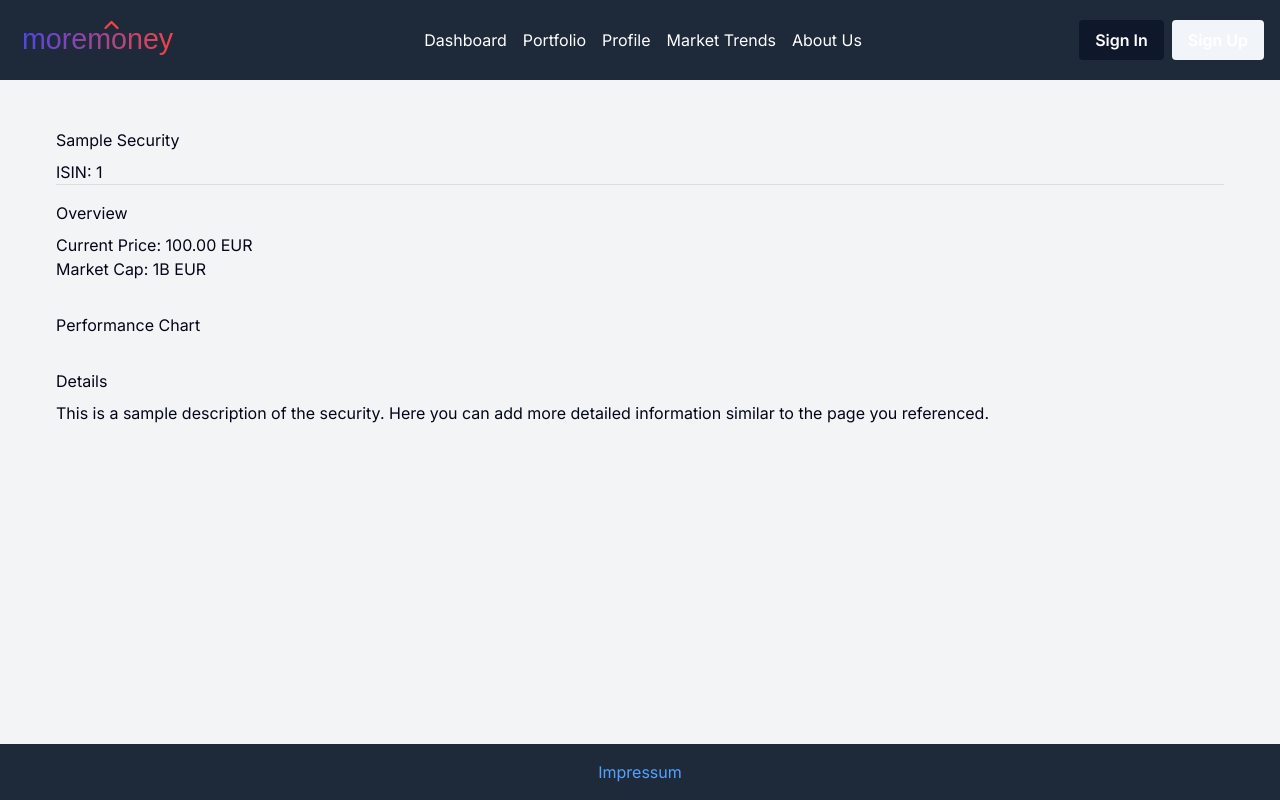
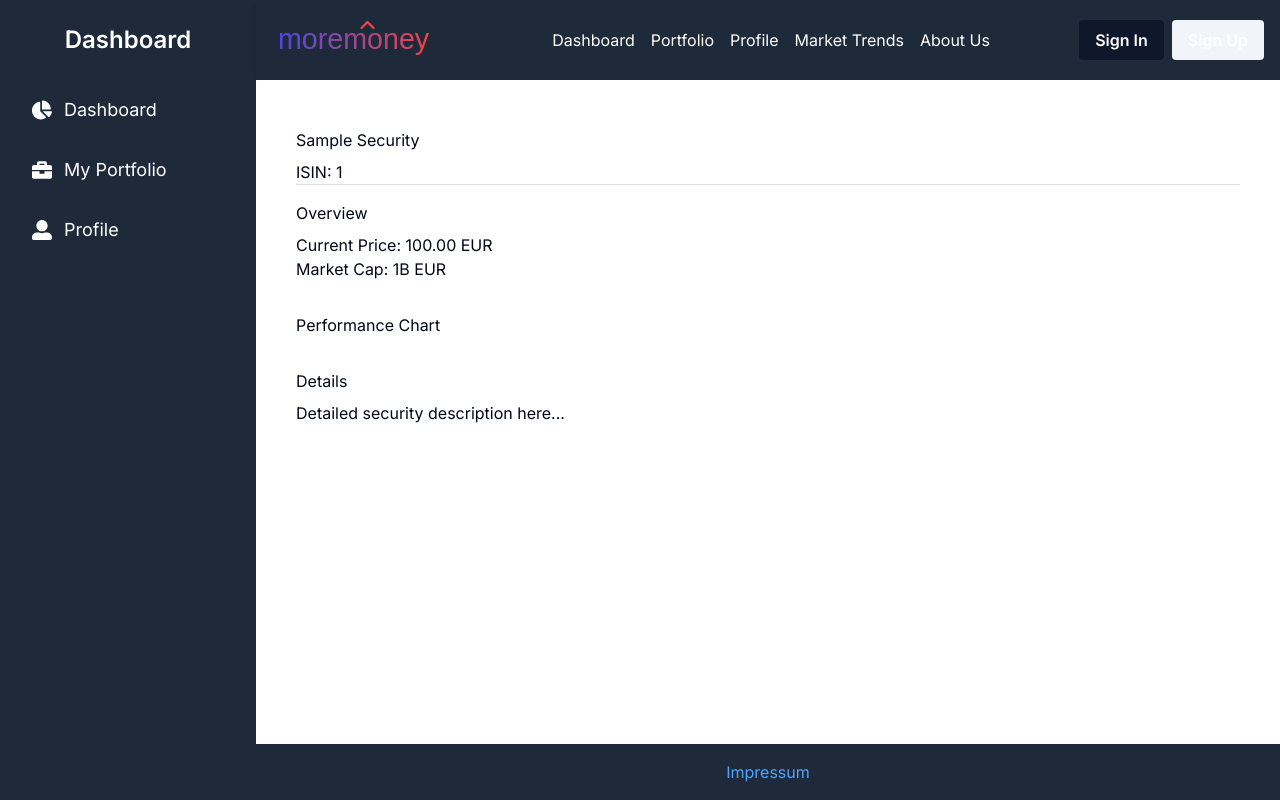
Before and after one commit to Tobias-Bla/moremoneygui, a Next.js app in the folder moneymakerui/: page /securities/1 in a window 1280 px wide. Built offline with nearby package versions, Linux system fonts and the light colour scheme; no server answers.

Commit message:
added more pages

```diff
--- a/moneymakerui/app/layout.tsx
+++ b/moneymakerui/app/layout.tsx
@@ -1,49 +1,21 @@
-"use client"; // ✅ Required for Client Components
-
+// app/layout.tsx
 import { Geist, Geist_Mono, Inter } from "next/font/google";
 import "./globals.css";
 import AuthProvider from "@/components/SessionProvider";
-//import Sidebar from "@/components/Sidebar";
-import Header from "@/components/Header"; // ✅ Import the new header components
-import { usePathname } from "next/navigation";
-import Link from "next/link"; // ✅ Import Link from Next.js
+import Layout from "@/components/layout/Layout";
+import { Toaster } from "@/components/ui/sonner";
 
-const geistSans = Geist({
-  variable: "--font-geist-sans",
-  subsets: ["latin"],
-});
-
-const geistMono = Geist_Mono({
-  variable: "--font-geist-mono",
-  subsets: ["latin"],
-});
-
-const inter = Inter({
-  subsets: ["latin"],
-});
+const geistSans = Geist({ variable: "--font-geist-sans", subsets: ["latin"] });
+const geistMono = Geist_Mono({ variable: "--font-geist-mono", subsets: ["latin"] });
+const inter = Inter({ subsets: ["latin"] });
 
 export default function RootLayout({ children }: { children: React.ReactNode }) {
-  const pathname = usePathname();
-  const hideSidebar = ["/login", "/signup"].includes(pathname);
-
   return (
     <html lang="en">
-      <body
-        className={`${geistSans.variable} ${geistMono.variable} ${inter.className} flex flex-col min-h-screen bg-gray-100 text-gray-900`}
-      >
+      <body className={`${geistSans.variable} ${geistMono.variable} ${inter.className}`}>
         <AuthProvider>
-          {!hideSidebar && <Header />}
-          <div className="flex flex-1">
-            {//!hideSidebar && <Sidebar />
-            }
-            {/* Updated main container to use the light theme */}
-            <main className="flex-1 p-6 bg-gray-100">{children}</main>
-          </div>
-          <footer className="bg-gray-800 text-white text-center p-4">
-            <Link href="/impressum" className="text-blue-400 hover:underline">
-              Impressum
-            </Link>
-          </footer>
+          <Layout>{children}</Layout>
+          <Toaster position="top-center" />
         </AuthProvider>
       </body>
     </html>
--- a/moneymakerui/app/securities/[isin]/page.tsx
+++ b/moneymakerui/app/securities/[isin]/page.tsx
@@ -1,7 +1,6 @@
-/* eslint-disable @typescript-eslint/no-unused-vars */
 // app/securities/[isin]/page.tsx
-import { Metadata } from 'next';
-import styles from '@/styles/securities.module.css';
+import { Metadata } from "next";
+import styles from "@/styles/securities.module.css";
 
 interface InvestmentData {
   name: string;
@@ -10,18 +9,16 @@ interface InvestmentData {
   description: string;
 }
 
-// Fetch data based on ISIN (replace this with your real fetch logic)
 async function getData(isin: string): Promise<InvestmentData> {
+  // Fetch real data here
   return {
-    name: 'Sample Security',
-    currentPrice: '100.00 EUR',
-    marketCap: '1B EUR',
-    description:
-      'This is a sample description of the security. Here you can add more detailed information similar to the page you referenced.',
+    name: "Sample Security",
+    currentPrice: "100.00 EUR",
+    marketCap: "1B EUR",
+    description: "Detailed security description here...",
   };
 }
 
-// Dynamically set metadata for this route.
 export async function generateMetadata({ params }: { params: { isin: string } }): Promise<Metadata> {
   const data = await getData(params.isin);
   return {
@@ -29,7 +26,7 @@ export async function generateMetadata({ params }: { params: { isin: string } })
   };
 }
 
-// Correct inline typing expected by Next.js
+// ❗ Fix: Explicit inline typing as Next.js expects
 export default async function SecurityPage({ params }: { params: { isin: string } }) {
   const data = await getData(params.isin);
 
@@ -48,13 +45,11 @@ export default async function SecurityPage({ params }: { params: { isin: string
 
       <section className={styles.chart}>
         <h2>Performance Chart</h2>
-        {/* Integrate your chart component here */}
       </section>
 
       <section className={styles.details}>
         <h2>Details</h2>
         <p>{data.description}</p>
-        {/* More detailed info about the security */}
       </section>
     </div>
   );
--- /dev/null
+++ b/moneymakerui/components/layout/Layout.tsx
@@ -0,0 +1,31 @@
+// components/layout/Layout.tsx
+"use client";
+
+import Header from "./Header";
+import Sidebar from "./Sidebar";
+import { usePathname } from "next/navigation";
+import Link from "next/link";
+
+const Layout = ({ children }: { children: React.ReactNode }) => {
+  const pathname = usePathname();
+  const hideSidebar = ["/login", "/signup"].includes(pathname);
+
+  return (
+    <div className="flex min-h-screen">
+      {!hideSidebar && <Sidebar />}
+      <div className="flex flex-col flex-1">
+        {!hideSidebar && <Header />}
+        <main className="flex-1 p-6 bg-background text-foreground">
+          {children}
+        </main>
+        <footer className="bg-gray-800 text-white text-center p-4">
+          <Link href="/impressum" className="text-blue-400 hover:underline">
+            Impressum
+          </Link>
+        </footer>
+      </div>
+    </div>
+  );
+};
+
+export default Layout;
```
Also changed, not shown: moneymakerui/components/layout/Header.tsx (renamed from moneymakerui/components/Header.tsx), moneymakerui/components/layout/Sidebar.tsx (renamed from moneymakerui/components/Sidebar.tsx).
